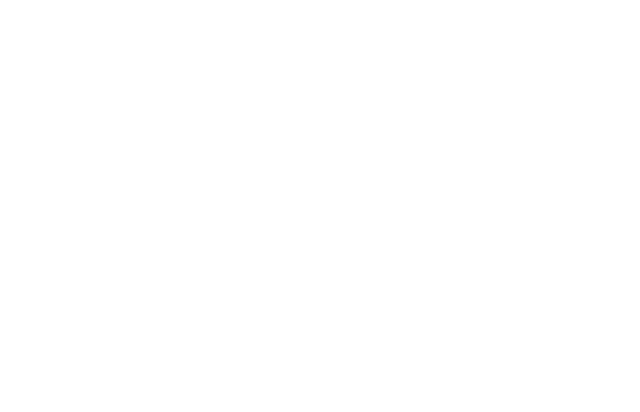
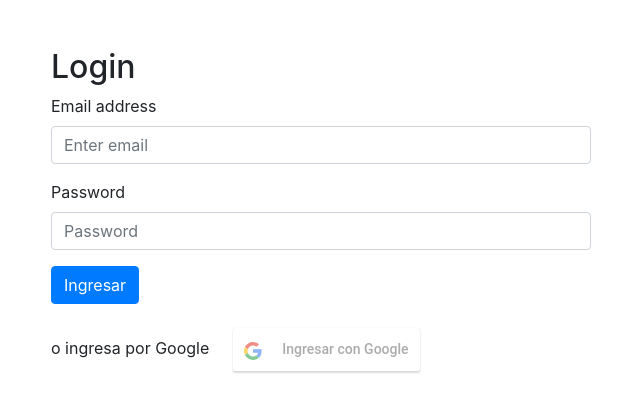
Before and after one commit to axelbulfon91/El_buen_sabor, a React (Create React App) app in the folder frontend_ver2/: page /login in a window 1280 px wide. Shown: the top 412 px of the page, without its empty margins (34-674 px from the left). Built offline with nearby package versions, Linux system fonts and the light colour scheme.

Commit message:
Agregado funcionalidad login / Registro por Google

```diff
--- a/frontend_ver2/package.json
+++ b/frontend_ver2/package.json
@@ -13,6 +13,7 @@
     "react": "^16.13.1",
     "react-bootstrap": "^1.2.2",
     "react-dom": "^16.13.1",
+    "react-google-login": "^5.1.21",
     "react-router": "^5.2.0",
     "react-router-dom": "^5.2.0",
     "react-scripts": "3.4.1"
--- a/frontend_ver2/src/App.js
+++ b/frontend_ver2/src/App.js
@@ -12,13 +12,17 @@
 import VistaExistencias from './components/administracion/views/VistaExistencias';
 import LandingPage from './components/comercio/views/LandingPage';
 import Catalogo from './components/comercio/views/VistaCatalogoComercio';
-
+import Login from './components/vistaLogin';
+import Registro from './components/vistaRegistro';
 
 function App() {
 
   return (
 
     <Switch>
+      {/* Login / Registro */}
+      <Route path="/login" component={Login} />
+      <Route path="/registro" component={Registro} />
       {/* Vista Comercio */}
       <Route exact path="/" component={LandingPage} />
       <Route path="/catalogo" component={Catalogo} />
--- a/frontend_ver2/src/components/comercio/ModalDetalleCatalogo.js
+++ b/frontend_ver2/src/components/comercio/ModalDetalleCatalogo.js
@@ -17,6 +17,7 @@
     const precioConDescuento = new Intl.NumberFormat('en-US', { style: 'currency', currency: 'USD' }).format(precio - ((precio * descuento) / 100))
     const descripcion = tipoProducto === "elaborado" ? producto.detalle : ""
     const subtotal = new Intl.NumberFormat('en-US', { style: 'currency', currency: 'USD' }).format((precio - ((precio * descuento) / 100)) * cantidad)
+
     const aniadirACarrito = () => {
         let detallePedido = {};
         tipoProducto === "bebida"
@@ -25,6 +26,7 @@
         console.log(detallePedido);
         //TODO: agregar al carrito el detallePedido
     }
+
     return (
         <Modal
             {...props}
--- /dev/null
+++ b/frontend_ver2/src/components/vistaLogin.js
@@ -0,0 +1,80 @@
+import React from 'react'
+import GoogleLogin from 'react-google-login';
+import Axios from 'axios';
+
+import { Container } from "react-bootstrap";
+
+function VistaLogin() {
+
+
+    const loginCorrecto = async (r) => {
+
+        const user = {
+            googleId: r.googleId,
+            email: r.profileObj.email,
+            nombre: r.profileObj.name
+        }
+        const resp = await Axios.post("http://localhost:4000/api/usuarios/login/google", user)
+
+        if (resp.data.message !== 'Error al registrar el usuario') {
+            alert(resp.data.message)
+            window.localStorage.setItem('token', resp.data.token)
+            window.location.href = "/"
+
+        } else {
+            alert(resp.data.message)
+        }
+    }
+
+    const loginIncorrecto = () => {
+        alert('Error al loguearse con Google')
+    }
+
+    return (
+        <React.Fragment>
+
+            <Container className="mt-5">
+                <h2>Login</h2>
+                <div className="row">
+                    <div className="col-md-6">
+                        <form>
+                            <div className="form-group text-left">
+                                <label htmlFor="exampleInputEmail1">Email address</label>
+                                <input type="email"
+                                    className="form-control"
+                                    id="email"
+                                    aria-describedby="emailHelp"
+                                    placeholder="Enter email"
+                                />
+                            </div>
+                            <div className="form-group text-left">
+                                <label htmlFor="exampleInputPassword1">Password</label>
+                                <input type="password"
+                                    className="form-control"
+                                    id="password"
+                                    placeholder="Password"
+                                />
+                            </div>
+
+                            <button type="submit" className="btn btn-primary">Ingresar</button>
+                        </form>
+                        <br />
+                    o ingresa por Google
+
+                    <GoogleLogin
+                            className="ml-4"
+                            clientId="505222477717-sitpp1mna4vtrih544ugpmorbo669qj9.apps.googleusercontent.com"
+                            buttonText="Ingresar con Google"
+                            onSuccess={loginCorrecto}
+                            onFailure={loginIncorrecto}
+                            cookiePolicy={'single_host_origin'}
+                        />
+                    </div>
+                </div>
+
+            </Container>
+        </React.Fragment>
+    )
+}
+
+export default VistaLogin
--- /dev/null
+++ b/frontend_ver2/src/components/vistaRegistro.js
@@ -0,0 +1,90 @@
+import React from 'react'
+import GoogleLogin from 'react-google-login';
+import Axios from 'axios';
+
+import { Container } from "react-bootstrap";
+
+function VistaRegistro() {
+
+    const registroCorrecto = async (r) => {
+
+        const user = {
+            googleId: r.googleId,
+            email: r.profileObj.email,
+            nombre: r.profileObj.name
+        }
+        const resp = await Axios.post("http://localhost:4000/api/usuarios/login/google", user)
+
+        if (resp.data.message !== 'Error al registrar el usuario') {
+            alert(resp.data.message)
+            window.localStorage.setItem('token', resp.data.token)
+            window.location.href = "/"
+
+        } else {
+            alert(resp.data.message)
+        }
+    }
+
+    const registroIncorrecto = () => {
+        alert('Error al registrarse con Google')
+    }
+
+    return (
+        <React.Fragment>
+
+            <Container className="mt-5">
+            <h2>Registro</h2>
+                <div className="row">
+                    <div className="col-md-6">
+                        <form>
+                            <div className="form-group text-left">
+                                <label>Email address</label>
+                                <input type="email"
+                                    className="form-control"
+                                    id="email"
+                                    placeholder="Enter email"
+                                />
+                            </div>
+                            <div className="form-group text-left">
+                                <label htmlFor="exampleInputPassword1">Password</label>
+                                <input type="password"
+                                    className="form-control"
+                                    id="password"
+                                    placeholder="Password"
+                                />
+                            </div>
+                            <div className="form-group text-left">
+                                <label htmlFor="exampleInputPassword1">Repeat Password</label>
+                                <input type="password"
+                                    className="form-control"
+                                    id="password2"
+                                    placeholder="Repeat password"
+                                />
+                            </div>
+
+                            <button type="submit" className="btn btn-primary">Registrarse</button>
+                        </form>
+                        <br/>
+
+                    o registrate por Google
+
+                    <GoogleLogin
+                            className="ml-4"
+                            clientId="505222477717-sitpp1mna4vtrih544ugpmorbo669qj9.apps.googleusercontent.com"
+                            buttonText="Ingresar con Google"
+                            onSuccess={registroCorrecto}
+                            onFailure={registroIncorrecto}
+                            cookiePolicy={'single_host_origin'}
+                        />
+                    </div>
+                </div>
+
+
+
+
+            </Container>
+        </React.Fragment>
+    )
+}
+
+export default VistaRegistro
```
Also changed, not shown: 2 other files (tests, documents, lock files or other folders).
